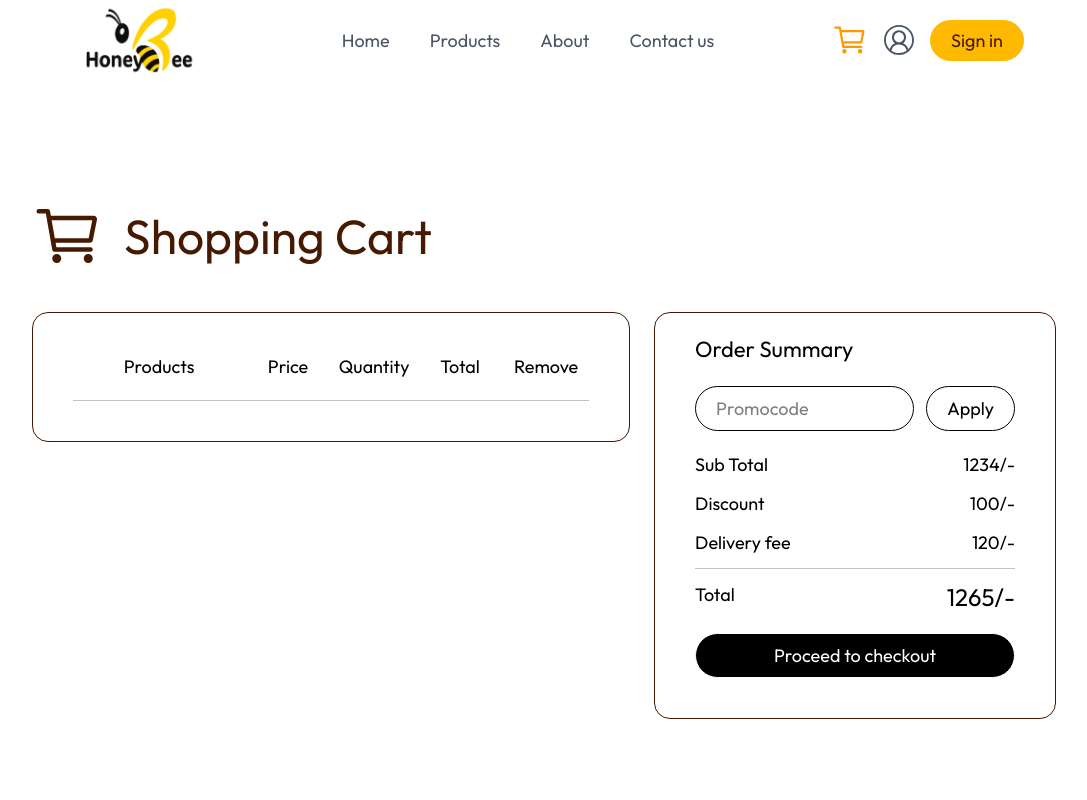
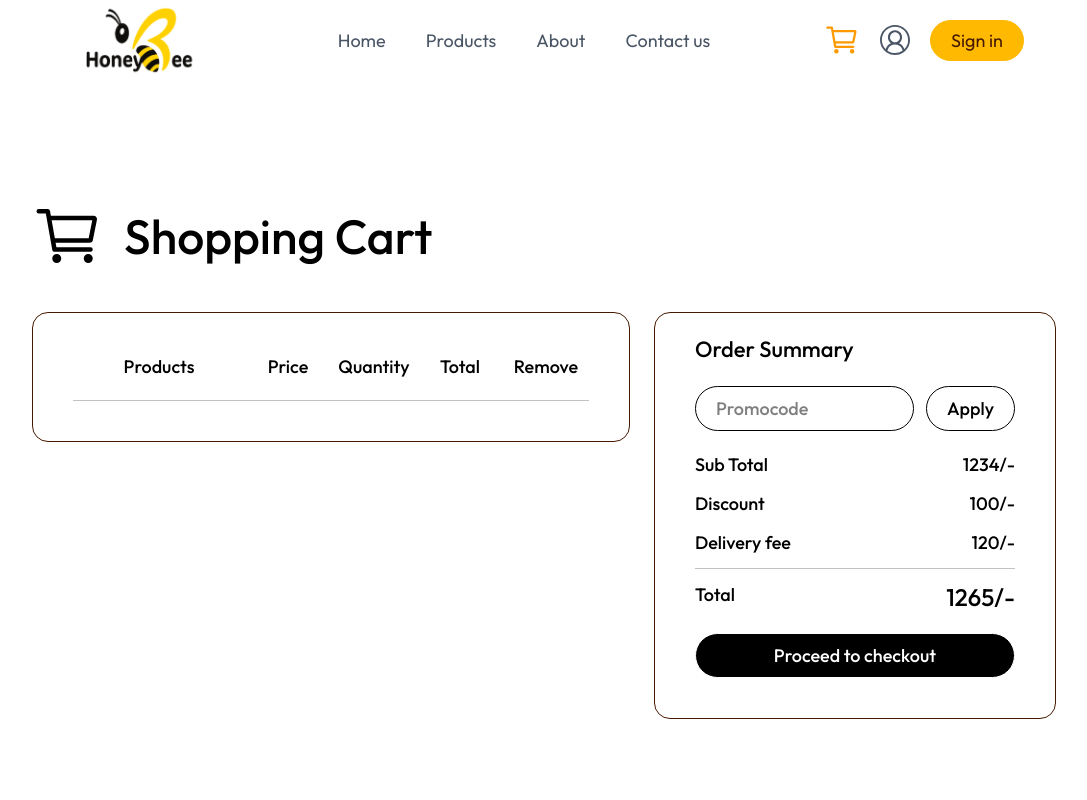
Before and after one commit to NusfaJahan61/Honey-Bee, a React (Vite) app: page / in a window 1280 px wide. Both pictures are taken after a click on the element 946 px from the left and 40 px from the top of the page. Shown: the top 800 px of the page, without its empty margins (96-1183 px from the left). Built offline with nearby package versions, Linux system fonts and the light colour scheme.

Commit message:
Random fixes

```diff
--- a/src/components/Header/Header.jsx
+++ b/src/components/Header/Header.jsx
@@ -4,9 +4,9 @@ const Header = () => {
   return (
     <div className='bg-[#F3F0E9] w-full h-[700px] text-amber-950 rounded-2xl flex justify-around'>
       <div className="mt-[14%] ml-[7%]">
-        <h1 className='w-[90%] text-8xl font-extrabold mb-5'>Buy the Best & Fresh Honey</h1>
+        <h1 className='w-[90%] text-8xl mb-5'>Buy the Best & Fresh Honey</h1>
         <p className='w-[80%] text-[18px] mb-5'>Lorem ipsum dolor sit amet consectetur adipisicing elit. In ipsum sapiente ad nihil fugiat reiciendis consequuntur illum iusto ab dolor. Rerum, eligendi quae, laboriosam asperiores doloribus delectus cupiditate quod adipisci dicta exercitationem mollitia ratione magnam.</p>
-        <button className=' cursor-pointer rounded-[25px] border border-amber-950 bg-amber-950 outline-0 text-[#F3F0E9] py-2 px-5 font-bold text-[20px] transition duration-500
+        <button className=' cursor-pointer rounded-[25px] border border-amber-950 bg-amber-950 outline-0 text-[#F3F0E9] py-2 px-5 text-[20px] transition duration-400
          hover:text-amber-950 hover:bg-transparent '>Order now</button>
       </div>
       <div className="w-full hover:scale-[1.05] m-auto mr-[7%] transition duration-1000 cursor-pointer">
--- a/src/components/Navbar/Navbar.jsx
+++ b/src/components/Navbar/Navbar.jsx
@@ -14,7 +14,7 @@ const Navbar = ({ setShowLogin, setShowCart }) => {
         <img src={assets.logo} alt="logo" />
       </div>
       <div className="nav-items">
-        <ul className='flex items-center gap-10 text-[18px] font-bold text-gray-600 *:cursor-pointer '>
+        <ul className='flex items-center gap-10 text-[18px] text-gray-600 *:cursor-pointer '>
           <li onClick={() => { setNav("Home"); setIcons("") }}
             className={nav === "Home" ?
               "border-b-2 text-amber-500 transition duration-300" : ""}>Home</li>
@@ -31,7 +31,7 @@ const Navbar = ({ setShowLogin, setShowCart }) => {
             " border-b-2 text-amber-500 transition duration-300" : ""}>Contact us</li>
         </ul>
       </div>
-      <div className="login flex items-center gap-4 align-center justify-center *:cursor-pointer">
+      <div className="login flex items-center gap-5 align-center justify-center *:cursor-pointer">
         <div
           onClick={() => { setIcons("Cart"); setNav(""); setShowCart(true) }}
           className={`text-4xl transition duration-300
@@ -45,7 +45,7 @@ const Navbar = ({ setShowLogin, setShowCart }) => {
           <VscAccount />
         </div>
         <button onClick={() => setShowLogin(true)}
-          className='bg-amber-400 text-amber-950 border border-amber-400 font-bold px-5 py-1.5 rounded-[25px] text-[18px] cursor-pointer hover:bg-transparent transition duration-200'
+          className='bg-amber-400 text-amber-950 border border-amber-400 px-5 py-1.5 rounded-[25px] text-[18px] cursor-pointer hover:bg-transparent transition duration-200'
         >Sign in</button>
       </div>
     </div>
--- a/src/index.css
+++ b/src/index.css
@@ -4,6 +4,5 @@
 * {
   font-family: "Outfit", sans-serif;
   font-optical-sizing: auto;
-  font-weight: 400;
   font-style: normal;
 }
--- a/src/pages/CartPage/Cart.jsx
+++ b/src/pages/CartPage/Cart.jsx
@@ -9,8 +9,8 @@ const Cart = () => {
   const { cartsItem, addToCart, removeFromCart } = useContext(StoreContext)
 
   return (
-    <div className="w-full h-full my-30 text-[18px]">
-      <h1 className="text-5xl text-amber-950 mb-10 flex gap-5 items-center">
+    <div className="w-full h-full my-30 text-[18px] font-medium">
+      <h1 className="text-5xl mb-10 flex gap-5 items-center">
         <div className="text-7xl">
           <IoCartOutline />
         </div> Shopping Cart</h1>
@@ -73,9 +73,9 @@ const Cart = () => {
                 <p>120/-</p>
               </div>
               <hr className="text-[#c2c2be]" />
-              <div className="flex justify-between text-[18px] font-bold">
+              <div className="flex justify-between font-medium text-[18px] ">
                 <p>Total</p>
-                <p className="text-2xl">1265/-</p>
+                <p className="text-2xl ">1265/-</p>
               </div>
             </div>
             <button className="w-full my-5 px-5 py-2 border rounded-[25px] bg-black text-white text-[18px]  cursor-pointer hover:bg-[#303030]">Proceed to checkout</button>
```
